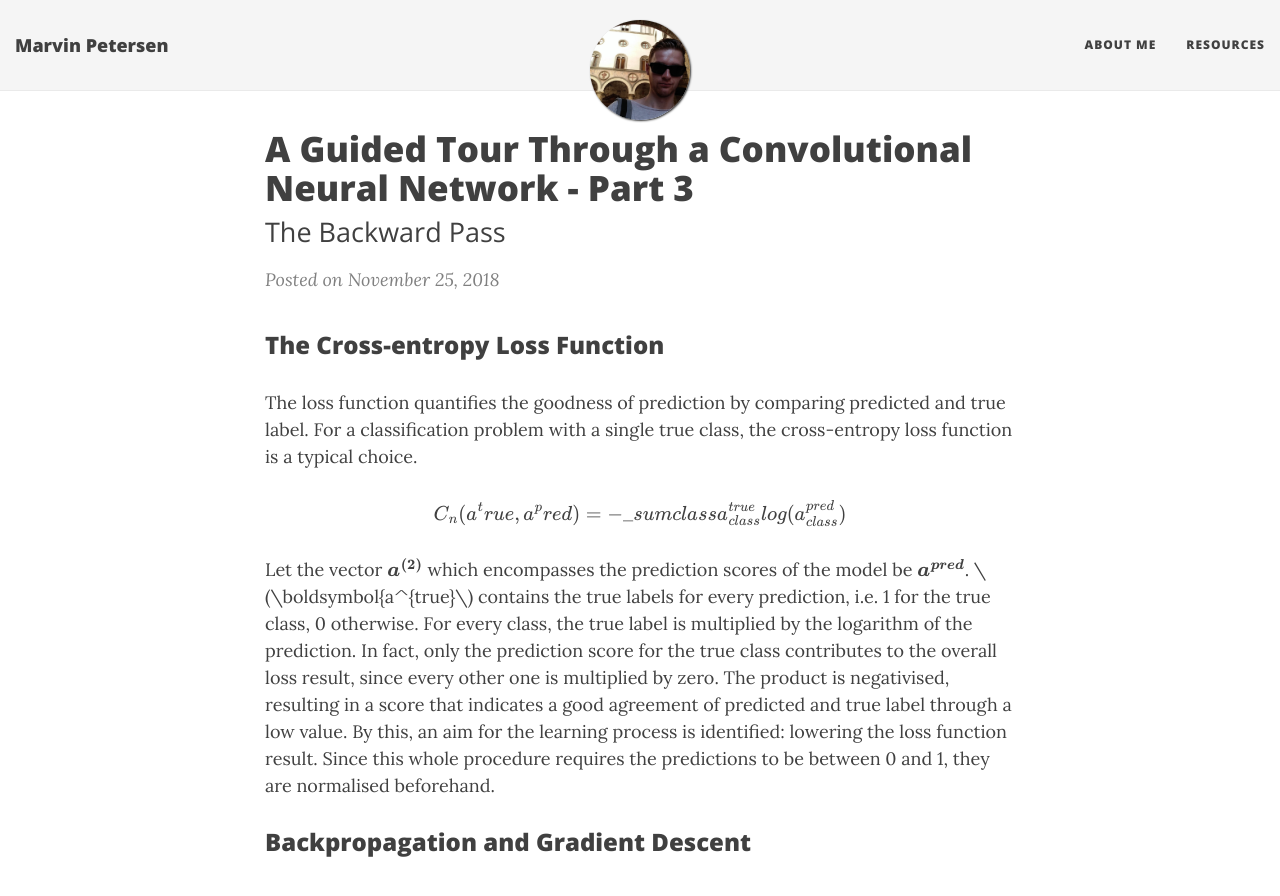
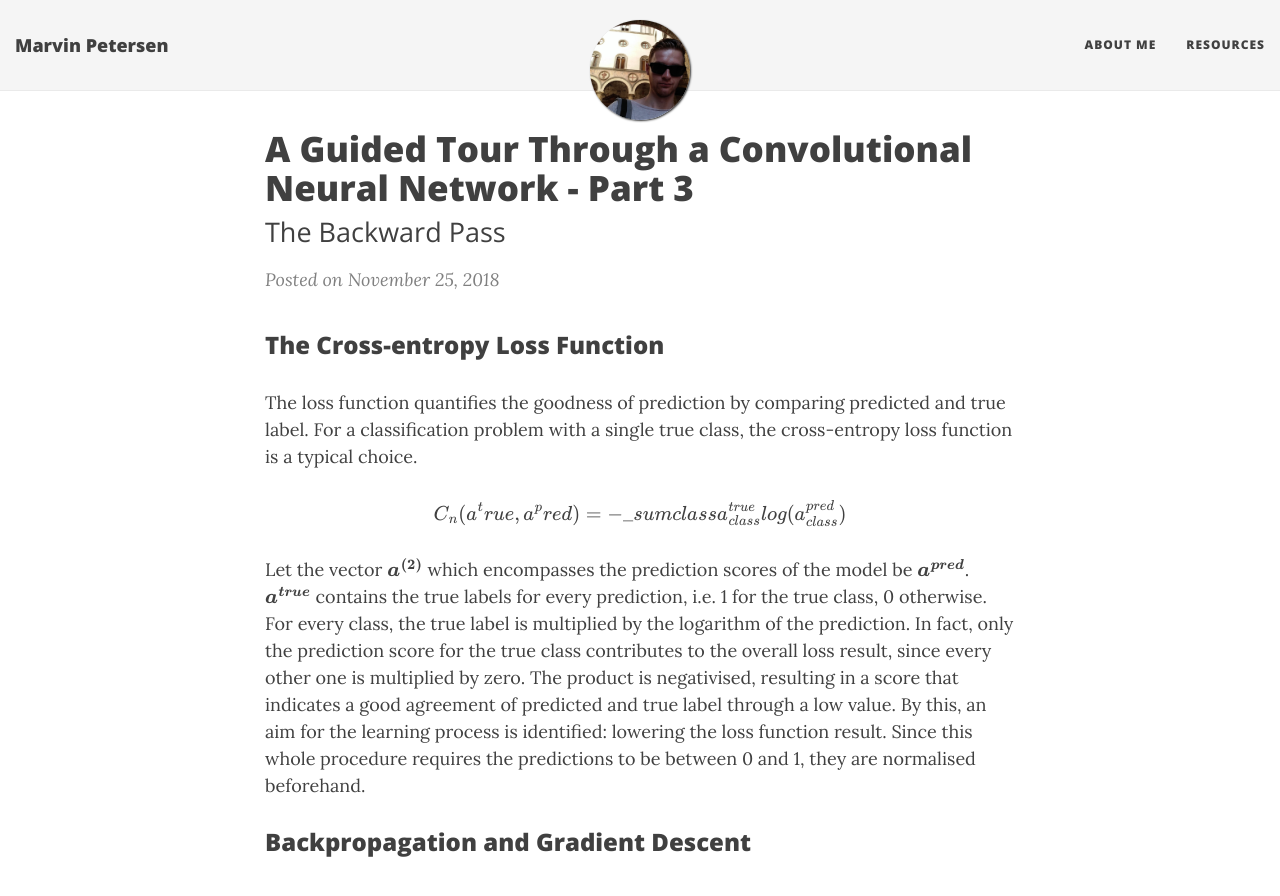
Before and after one commit to m-petersen/vinpetersen.github.io, a Jekyll site: the page built from _posts/2018-11-25-a-guided-tour-through-a-convolutional-neural-network-part-3.md, in a window 1280 px wide and 900 px high. Shown: the top 896 px of the window. Built offline with Jekyll 4.4.1, drawn with Linux system fonts in a browser that asks for light colours; nearby versions of some CDN libraries; formulas are drawn with MathJax 3.

```diff
--- a/_posts/2018-11-25-a-guided-tour-through-a-convolutional-neural-network-part-3.md
+++ b/_posts/2018-11-25-a-guided-tour-through-a-convolutional-neural-network-part-3.md
@@ -12,7 +12,7 @@ The loss function quantifies the goodness of prediction by comparing predicted a
 
 $$C_{n}(a^true,a^pred)=-\_sum{class} a_{class}^{true}log(a_{class}^{pred})$$
 
-Let the vector $\boldsymbol{a^{(2)}}$ which encompasses the prediction scores of the model be  $$\boldsymbol{a^{pred}}$$.  $$\boldsymbol{a^{true}$$ contains the true labels for every prediction, i.e. 1 for the true class, 0 otherwise. For every class, the true label is multiplied by the logarithm of the prediction. In fact, only the prediction score for the true class contributes to the overall loss result, since every other one is multiplied by zero. The product is negativised, resulting in a score that indicates a good agreement of predicted and true label through a low value. By this, an aim for the learning process is identified: lowering the loss function result. Since this whole procedure requires the predictions to be between 0 and 1, they are normalised beforehand.
+Let the vector $\boldsymbol{a^{(2)}}$ which encompasses the prediction scores of the model be  $$\boldsymbol{a^{pred}}$$.  $$\boldsymbol{a^{true}}$$ contains the true labels for every prediction, i.e. 1 for the true class, 0 otherwise. For every class, the true label is multiplied by the logarithm of the prediction. In fact, only the prediction score for the true class contributes to the overall loss result, since every other one is multiplied by zero. The product is negativised, resulting in a score that indicates a good agreement of predicted and true label through a low value. By this, an aim for the learning process is identified: lowering the loss function result. Since this whole procedure requires the predictions to be between 0 and 1, they are normalised beforehand.
 
 
 ### Backpropagation and Gradient Descent
```
